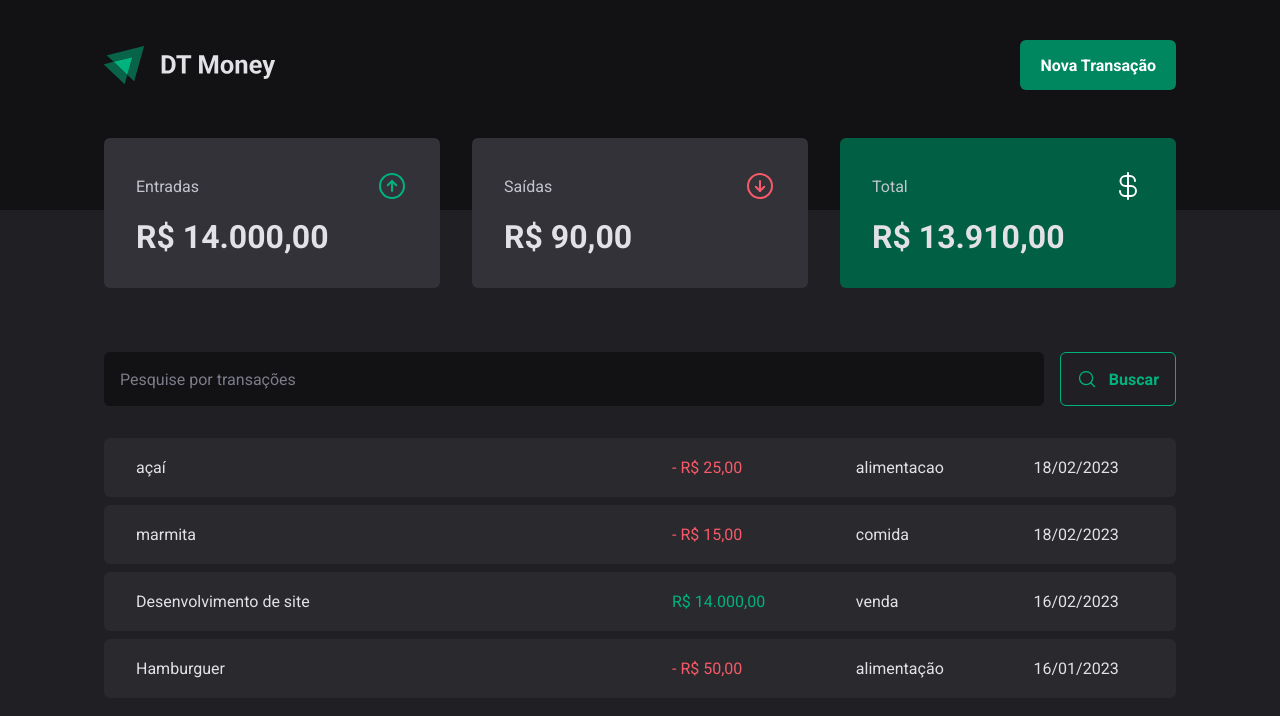
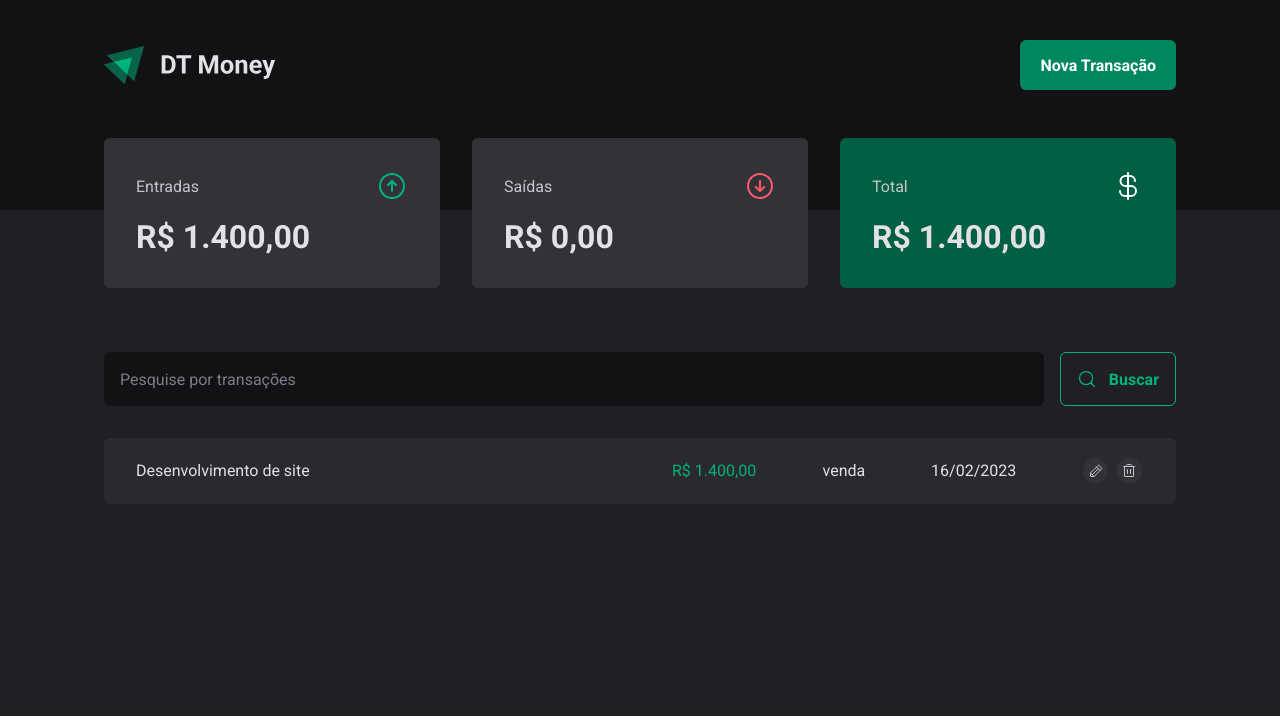
Before and after one commit to gcarniel/ignite-03-dt-money, a React (Vite) app: page / in a window 1280 px wide. Shown: the top 716 px of the page. Built offline with nearby package versions, Linux system fonts and the light colour scheme; data requests are answered from the project's data file.

Commit message:
editar e excluir uma transacao

```diff
--- a/package.json
+++ b/package.json
@@ -13,6 +13,7 @@
   },
   "dependencies": {
     "@hookform/resolvers": "^2.9.11",
+    "@radix-ui/react-alert-dialog": "^1.0.2",
     "@radix-ui/react-dialog": "^1.0.2",
     "@radix-ui/react-radio-group": "^1.1.1",
     "axios": "^1.3.3",
--- a/server.json
+++ b/server.json
@@ -1,36 +1,12 @@
 {
   "transactions": [
     {
-      "id": 1,
+      "category": "venda",
       "description": "Desenvolvimento de site",
+      "price": 1400,
       "type": "income",
-      "category": "venda",
-      "price": 14000,
-      "createdAt": "2023-02-16T01:04:50.098Z"
-    },
-    {
-      "id": 2,
-      "description": "Hamburguer",
-      "type": "outcome",
-      "category": "alimentação",
-      "price": 50,
-      "createdAt": "2023-01-16T01:04:50.098Z"
-    },
-    {
-      "category": "comida",
-      "description": "marmita",
-      "price": 15,
-      "type": "outcome",
-      "createdAt": "2023-02-18T14:59:16.483Z",
-      "id": 3
-    },
-    {
-      "category": "alimentacao",
-      "description": "açaí",
-      "price": 25,
-      "type": "outcome",
-      "createdAt": "2023-02-18T15:08:25.973Z",
-      "id": 4
+      "createdAt": "2023-02-16T01:04:50.098Z",
+      "id": 1
     }
   ]
 }
--- /dev/null
+++ b/src/components/AlertDialog/index.tsx
@@ -0,0 +1,31 @@
+import * as AlertDialog from '@radix-ui/react-alert-dialog'
+
+import * as s from './styles'
+interface AlertProps {
+  title: string
+  message: string
+  handleConfirm: () => void
+}
+export function Alert({ title, message, handleConfirm }: AlertProps) {
+  return (
+    <AlertDialog.Portal>
+      <s.Overlay />
+      <s.Content>
+        <AlertDialog.Title>{title}</AlertDialog.Title>
+        <s.Message>
+          <p>{message}</p>
+        </s.Message>
+        <s.ButtonWrapper>
+          <AlertDialog.Cancel asChild>
+            <s.Button typeButton="cancel">Cancelar</s.Button>
+          </AlertDialog.Cancel>
+          <AlertDialog.Action asChild>
+            <s.Button onClick={handleConfirm} typeButton="confirm">
+              Sim, excluir
+            </s.Button>
+          </AlertDialog.Action>
+        </s.ButtonWrapper>
+      </s.Content>
+    </AlertDialog.Portal>
+  )
+}
--- /dev/null
+++ b/src/components/AlertDialog/styles.ts
@@ -0,0 +1,66 @@
+import * as AlertDialog from '@radix-ui/react-alert-dialog'
+
+import styled from 'styled-components'
+
+export const Overlay = styled(AlertDialog.Overlay)`
+  position: fixed;
+  width: 100vw;
+  height: 100vh;
+  inset: 0;
+  background-color: rgba(0, 0, 0, 0.5);
+`
+
+export const Content = styled(AlertDialog.Content)`
+  position: fixed;
+  top: 50%;
+  left: 50%;
+
+  transform: translate(-50%, -50%);
+
+  min-width: 32rem;
+  max-width: 40rem;
+  border-radius: 6px;
+  padding: 2.5rem 3rem;
+  background-color: ${(props) => props.theme['gray-800']};
+`
+interface ActionButton {
+  typeButton: 'cancel' | 'confirm'
+}
+
+export const Message = styled.div`
+  padding: 2rem 0;
+`
+
+export const ButtonWrapper = styled.div`
+  display: flex;
+  gap: 1rem;
+
+  justify-content: flex-end;
+`
+
+export const Button = styled.button<ActionButton>`
+  background-color: ${(props) => props.theme['gray-700']};
+  color: ${(props) =>
+    props.typeButton === 'cancel'
+      ? props.theme['green-300']
+      : props.theme['red-300']};
+  border: solid 1px
+    ${(props) =>
+      props.typeButton === 'cancel'
+        ? props.theme['green-300']
+        : props.theme['red-300']};
+  padding: 0.3rem 0.5rem;
+  border-radius: 6px;
+  cursor: pointer;
+
+  transition: all 0.3s;
+
+  &:hover {
+    background-color: ${(props) =>
+      props.typeButton === 'cancel'
+        ? props.theme['green-300']
+        : props.theme['red-300']};
+
+    color: ${(props) => props.theme['gray-900']};
+  }
+`
--- a/src/components/Header/index.tsx
+++ b/src/components/Header/index.tsx
@@ -2,7 +2,6 @@ import * as Dialog from '@radix-ui/react-dialog'
 
 import * as s from './styles'
 import logo from '../../assets/logo.svg'
-import { NewTransactionModal } from '../NewTransactionModal'
 
 export function Header() {
   return (
@@ -10,16 +9,9 @@ export function Header() {
       <s.HeaderContent>
         <img src={logo} alt="" />
 
-        <Dialog.Root>
-          {/* asChild diz para que o trigger nao crie um botao e use o meu como filho, ja que e seu comportamento padrao,
-            assim no html terá apenas um button
-          */}
-          <Dialog.Trigger asChild>
-            <s.NewTransactionButton>Nova Transação</s.NewTransactionButton>
-          </Dialog.Trigger>
-
-          <NewTransactionModal />
-        </Dialog.Root>
+        <Dialog.Trigger asChild>
+          <s.NewTransactionButton>Nova Transação</s.NewTransactionButton>
+        </Dialog.Trigger>
       </s.HeaderContent>
     </s.HeaderContainer>
   )
--- a/src/components/NewTransactionModal/index.tsx
+++ b/src/components/NewTransactionModal/index.tsx
@@ -1,8 +1,10 @@
 import { zodResolver } from '@hookform/resolvers/zod'
 import * as Dialog from '@radix-ui/react-dialog'
 import { ArrowCircleDown, ArrowCircleUp, X } from 'phosphor-react'
+import { useEffect } from 'react'
 import { Controller, useForm } from 'react-hook-form'
 import * as z from 'zod'
+import { Transaction } from '../../contexts/TransactionsContext'
 import { useTransactions } from '../../hooks/useTransactions'
 
 import * as s from './styles'
@@ -12,20 +14,31 @@ const newTransactionsFormSchema = z.object({
   category: z.string(),
   price: z.number(),
   type: z.enum(['income', 'outcome']),
+  id: z.number().optional(),
+  createdAt: z.date().optional(),
 })
 
 type NewTransactionsFormInputs = z.infer<typeof newTransactionsFormSchema>
 
-export function NewTransactionModal() {
+interface NewTransactionModalProps {
+  transactionData?: Transaction
+}
+
+export function NewTransactionModal({
+  transactionData,
+}: NewTransactionModalProps) {
   const {
     control,
     register,
     handleSubmit,
     formState: { isSubmitting },
     reset,
+    setValue,
   } = useForm<NewTransactionsFormInputs>({
     resolver: zodResolver(newTransactionsFormSchema),
-    defaultValues: { type: 'outcome' },
+    defaultValues: {
+      type: 'outcome',
+    },
   })
 
   const { createTransaction } = useTransactions()
@@ -36,10 +49,24 @@ export function NewTransactionModal() {
     await createTransaction(data)
     reset()
   }
+
+  useEffect(() => {
+    if (transactionData?.id) {
+      setValue('category', transactionData?.category)
+      setValue('description', transactionData?.description)
+      setValue('price', transactionData?.price)
+      setValue('type', transactionData?.type)
+      setValue('id', transactionData?.id)
+      setValue(
+        'createdAt',
+        transactionData?.createdAt
+          ? new Date(transactionData?.createdAt)
+          : undefined,
+      )
+    }
+  }, [transactionData, setValue])
   return (
     <Dialog.Portal>
-      {' '}
-      s
       <s.Overlay />
       <s.Content>
         <Dialog.Title>Nova Transação</Dialog.Title>
--- a/src/contexts/TransactionsContext.tsx
+++ b/src/contexts/TransactionsContext.tsx
@@ -21,12 +21,15 @@ interface CreateTransactionInput {
   type: 'income' | 'outcome'
   category: string
   price: number
+  id?: number
+  createdAt?: Date
 }
 
 interface TransactionsContextType {
   transactions: Transaction[]
   fetchTransactions: (query?: string) => Promise<void>
   createTransaction: (data: CreateTransactionInput) => Promise<void>
+  deleteTransaction: (id: number) => void
 }
 
 interface TransactionsProviderProps {
@@ -50,9 +53,56 @@ export function TransactionsProvider({ children }: TransactionsProviderProps) {
     setTransactions(response.data)
   }, [])
 
+  const updateTransaction = useCallback(
+    async (data: CreateTransactionInput) => {
+      const { category, description, price, type, id, createdAt } = data
+
+      const response = await api.put('/transactions/' + id, {
+        category,
+        description,
+        price,
+        type,
+        createdAt: createdAt ? new Date(createdAt) : new Date(),
+      })
+
+      const newTransactions = transactions.map((transaction) => {
+        if (transaction.id === id) {
+          return {
+            ...transaction,
+            ...response.data,
+          }
+        }
+
+        return transaction
+      })
+
+      setTransactions(newTransactions)
+    },
+    [transactions],
+  )
+
+  const deleteTransaction = useCallback(
+    async (id: number) => {
+      await api.delete('/transactions/' + id)
+
+      const newTransactions = transactions.filter(
+        (transaction) => transaction.id !== id,
+      )
+
+      setTransactions(newTransactions)
+    },
+    [transactions],
+  )
+
   const createTransaction = useCallback(
     async (data: CreateTransactionInput) => {
-      const { category, description, price, type } = data
+      const { category, description, price, type, id } = data
+
+      if (id) {
+        updateTransaction(data)
+        return
+      }
+
       const response = await api.post('/transactions', {
         category,
         description,
@@ -63,7 +113,7 @@ export function TransactionsProvider({ children }: TransactionsProviderProps) {
 
       setTransactions((state) => [response.data, ...state])
     },
-    [],
+    [updateTransaction],
   )
 
   useEffect(() => {
@@ -71,7 +121,12 @@ export function TransactionsProvider({ children }: TransactionsProviderProps) {
   }, [fetchTransactions])
   return (
     <TransactionContext.Provider
-      value={{ transactions, fetchTransactions, createTransaction }}
+      value={{
+        transactions,
+        fetchTransactions,
+        createTransaction,
+        deleteTransaction,
+      }}
     >
       {children}
     </TransactionContext.Provider>
--- a/src/pages/Transactions/index.tsx
+++ b/src/pages/Transactions/index.tsx
@@ -4,11 +4,28 @@ import { useTransactions } from '../../hooks/useTransactions'
 import { dateFormatter, priceFormatter } from '../../utils/formatter'
 import { SearchForm } from './components/SearchForm'
 import * as s from './styles'
+import * as Dialog from '@radix-ui/react-dialog'
+
+import { Pencil, Trash } from 'phosphor-react'
+import { NewTransactionModal } from '../../components/NewTransactionModal'
+import { Transaction } from '../../contexts/TransactionsContext'
+import { useState } from 'react'
+import * as AlertDialog from '@radix-ui/react-alert-dialog'
+import { Alert } from '../../components/AlertDialog'
 
 export function Transactions() {
-  const { transactions } = useTransactions()
+  const { transactions, deleteTransaction } = useTransactions()
+  const [transaction, setTransaction] = useState<Transaction>()
+
+  const handleEditTransaction = (transaction: Transaction) => {
+    setTransaction(transaction)
+  }
+
   return (
     <>
+      <Dialog.Root>
+        <NewTransactionModal transactionData={transaction} />
+
         <Header />
         <Summary />
 
@@ -31,12 +48,40 @@ export function Transactions() {
                     <td>
                       {dateFormatter.format(new Date(transaction.createdAt))}
                     </td>
+                    <td>
+                      <div>
+                        <Dialog.Trigger asChild>
+                          <s.EditButton
+                            variant="edit"
+                            onClick={() => handleEditTransaction(transaction)}
+                          >
+                            <Pencil size={16} />
+                          </s.EditButton>
+                        </Dialog.Trigger>
+                        {/*  */}
+                        <AlertDialog.Root>
+                          <AlertDialog.Trigger asChild>
+                            <s.EditButton variant="delete">
+                              <Trash size={16} />
+                            </s.EditButton>
+                          </AlertDialog.Trigger>
+                          <Alert
+                            title="Deletar transação"
+                            message={`Deseja mesmo excluir a transação '${transaction.description}?'`}
+                            handleConfirm={() =>
+                              deleteTransaction(transaction.id)
+                            }
+                          />
+                        </AlertDialog.Root>
+                      </div>
+                    </td>
                   </tr>
                 )
               })}
             </tbody>
           </s.TransactionTable>
         </s.TransactionContainer>
+      </Dialog.Root>
     </>
   )
 }
--- a/src/pages/Transactions/styles.ts
+++ b/src/pages/Transactions/styles.ts
@@ -27,6 +27,36 @@ export const TransactionTable = styled.table`
       border-bottom-right-radius: 6px;
     }
   }
+
+  td > div {
+    display: flex;
+    gap: 0.5rem;
+  }
+`
+
+interface ActionButton {
+  variant: 'edit' | 'delete'
+}
+
+export const EditButton = styled.button<ActionButton>`
+  background-color: ${(props) => props.theme['gray-600']};
+  border: 0;
+  color: ${(props) => props.theme['gray-300']};
+  padding: 0.3rem;
+  border-radius: 999px;
+  cursor: pointer;
+
+  display: flex;
+  justify-content: center;
+  align-items: center;
+
+  &:hover {
+    color: ${(props) =>
+      props.variant === 'edit'
+        ? props.theme['green-300']
+        : props.theme['red-300']};
+    background-color: ${(props) => props.theme['gray-900']};
+  }
 `
 
 interface PriceHighlightProps {
```
Also changed, not shown: 1 other file (tests, documents, lock files or other folders). Lines whose indentation alone changed are shown as unchanged.
